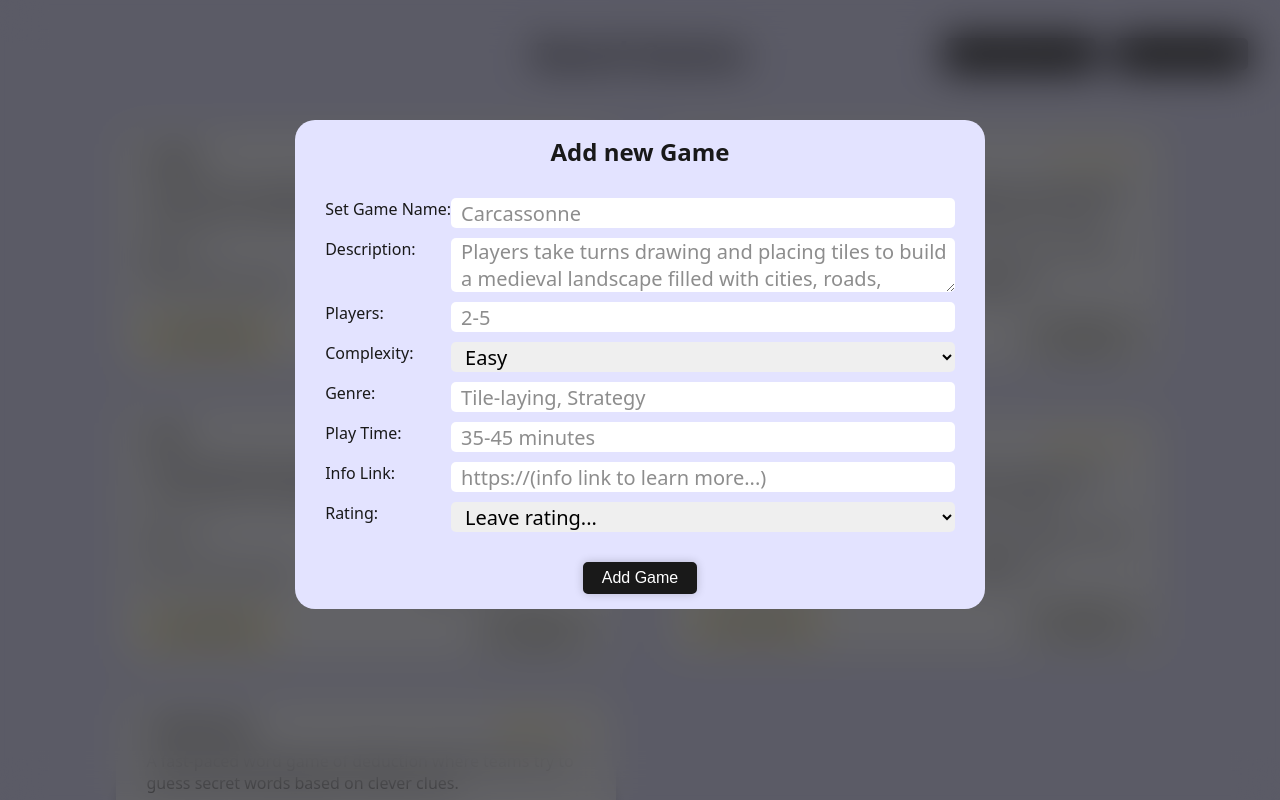
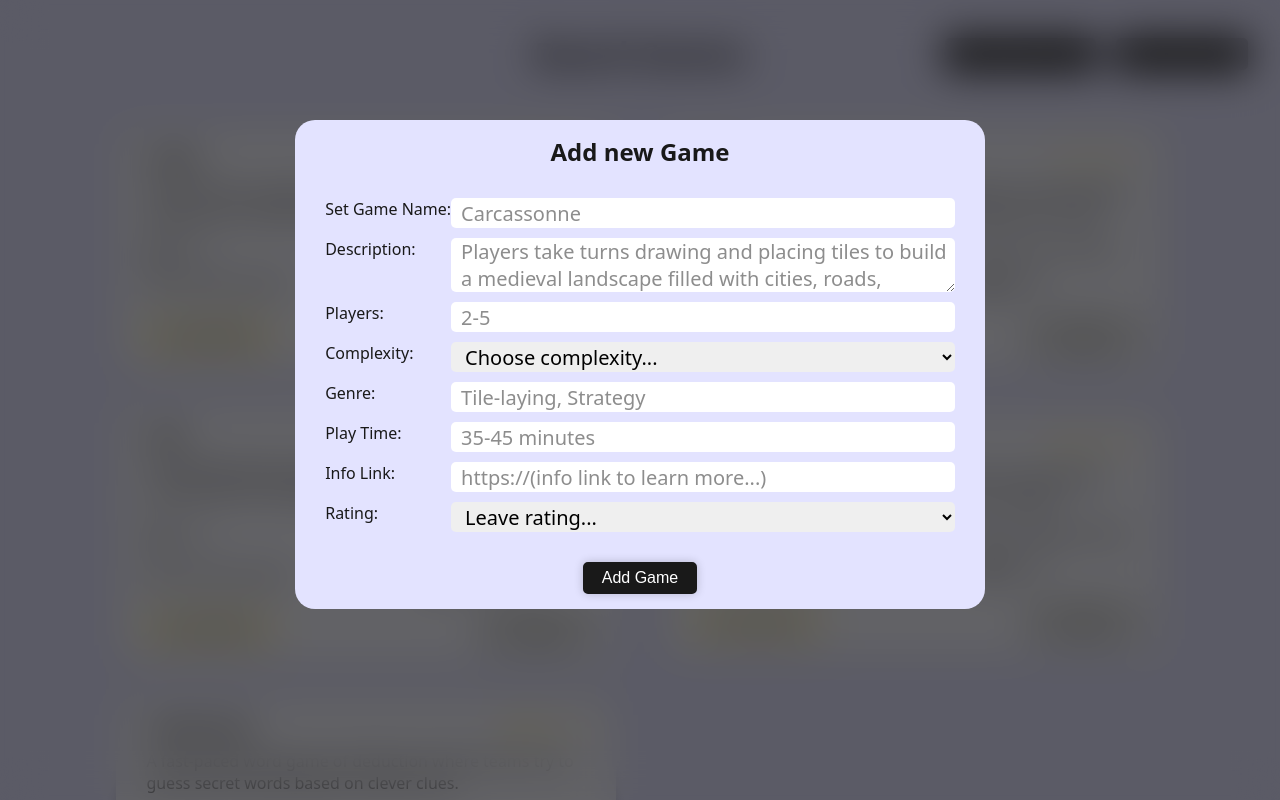
Before and after one commit to ilicc-sara/Board-Games, a React (Vite) app: page / in a window 1280 px wide. Both pictures are taken after a click on the button "Add New Game". Shown: the top 800 px of the page. Built offline with nearby package versions, Linux system fonts and the light colour scheme.

Commit message:
finished...

```diff
--- a/src/Form.jsx
+++ b/src/Form.jsx
@@ -35,6 +35,12 @@
         />
 
         <label>Complexity:</label>
+        {/* <Input
+          name="complexity"
+          value={inputs.complexity}
+          handleOnChange={handleInputChange}
+          placeholder="easy"
+        /> */}
         <select
           type="text"
           name="complexity"
@@ -42,9 +48,10 @@
           onChange={(e) => handleInputChange(e)}
           required
         >
-          <option>Easy</option>
-          <option>Medium</option>
-          <option>Hard</option>
+          <option value="">Choose complexity...</option>
+          <option value="Easy">Easy</option>
+          <option value="Medium">Medium</option>
+          <option value="Hard">Hard</option>
         </select>
 
         <label>Genre:</label>
```
